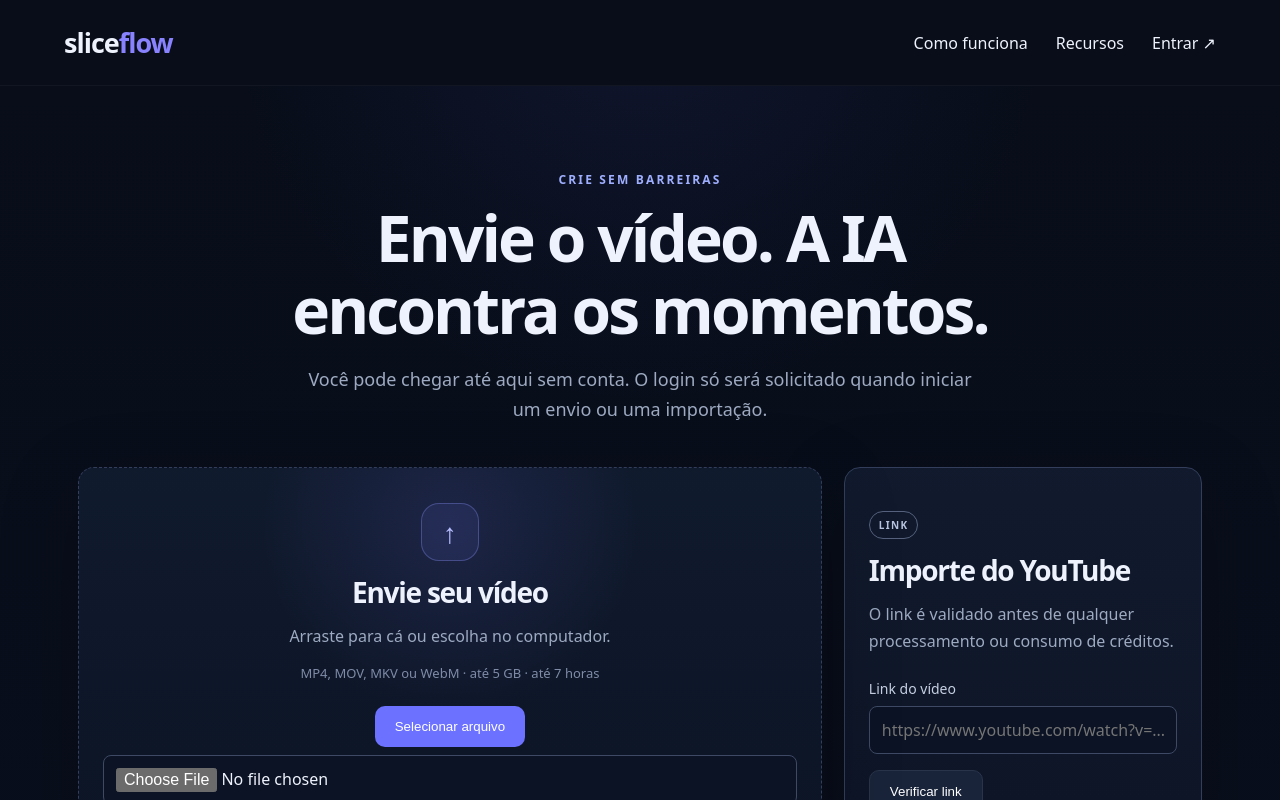
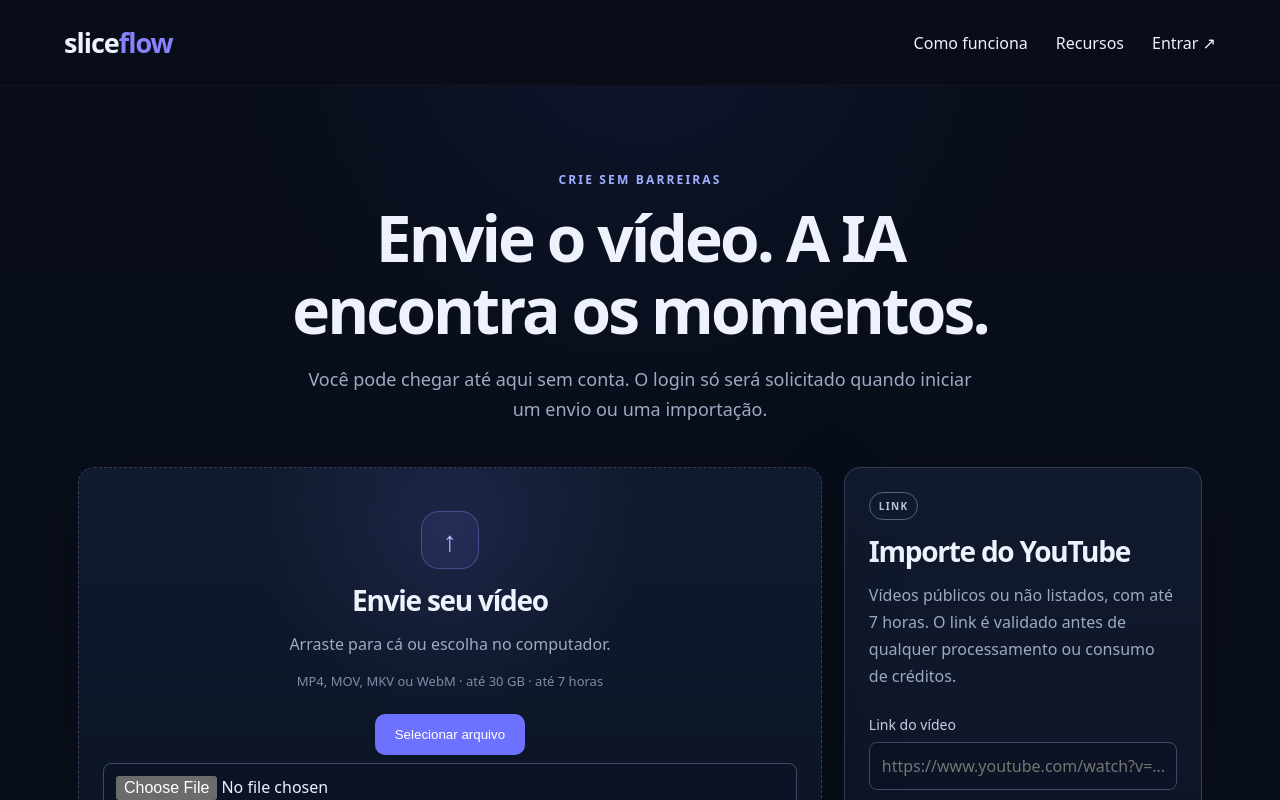
Before and after one commit to DiegoMatheusS/CortesIA, a Next.js app in the folder cortes-ia-web/: page /criar in a window 1280 px wide. Shown: the top 800 px of the page. Built offline with nearby package versions, Linux system fonts and the light colour scheme.

Commit message:
integrate: YouTube creator UX with 30 GB limit

```diff
--- a/cortes-ia-web/src/components/CreateStudio.tsx
+++ b/cortes-ia-web/src/components/CreateStudio.tsx
@@ -6,7 +6,7 @@ import {api, friendly, key} from '@/lib/api';
 
 type PendingAction = 'file' | 'youtube' | null;
 
-const MAX_FILE_SIZE = 5_000_000_000;
+const MAX_FILE_SIZE = 30_000_000_000;
 
 function supportedFile(file: File) {
   return /\.(mp4|mov|mkv|webm)$/i.test(file.name);
@@ -135,7 +135,7 @@ export default function CreateStudio() {
     }
 
     if (file.size > MAX_FILE_SIZE) {
-      setMessage('O limite inicial é 5 GB por vídeo.');
+      setMessage('O limite é 30 GB por vídeo.');
       return;
     }
 
@@ -218,7 +218,7 @@ export default function CreateStudio() {
             <div className="dropzone-icon" aria-hidden="true">↑</div>
             <h2>Envie seu vídeo</h2>
             <p>Arraste para cá ou escolha no computador.</p>
-            <p className="source-meta">MP4, MOV, MKV ou WebM · até 5 GB · até 7 horas</p>
+            <p className="source-meta">MP4, MOV, MKV ou WebM · até 30 GB · até 7 horas</p>
             <button
               type="button"
               className="button primary"
@@ -245,7 +245,7 @@ export default function CreateStudio() {
           <article className="link-source">
             <span className="source-badge">LINK</span>
             <h2>Importe do YouTube</h2>
-            <p>O link é validado antes de qualquer processamento ou consumo de créditos.</p>
+            <p>Vídeos públicos ou não listados, com até 7 horas. O link é validado antes de qualquer processamento ou consumo de créditos.</p>
             <form onSubmit={submitYoutube}>
               <label htmlFor="youtube-url">Link do vídeo</label>
               <input
@@ -289,7 +289,9 @@ export default function CreateStudio() {
             <p className="eyebrow">CONTINUE DE ONDE PAROU</p>
             <h2 id="login-gate-title">Entre para iniciar.</h2>
             <p>
-              Seu arquivo ainda está selecionado nesta tela. Depois do login, o envio continua automaticamente.
+              {pending === 'youtube'
+                ? 'Seu link do YouTube continua pronto nesta tela. Depois do login, a verificação continua automaticamente.'
+                : 'Seu arquivo ainda está selecionado nesta tela. Depois do login, o envio continua automaticamente.'}
             </p>
 
             <form onSubmit={login}>
```
